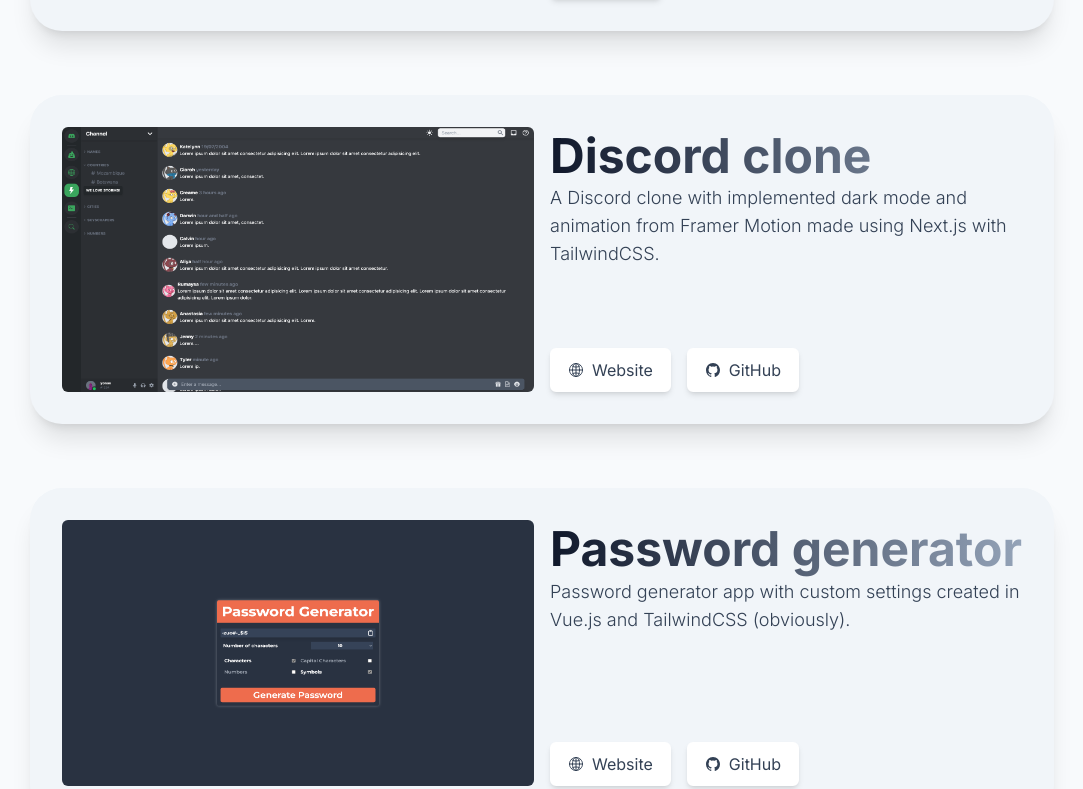
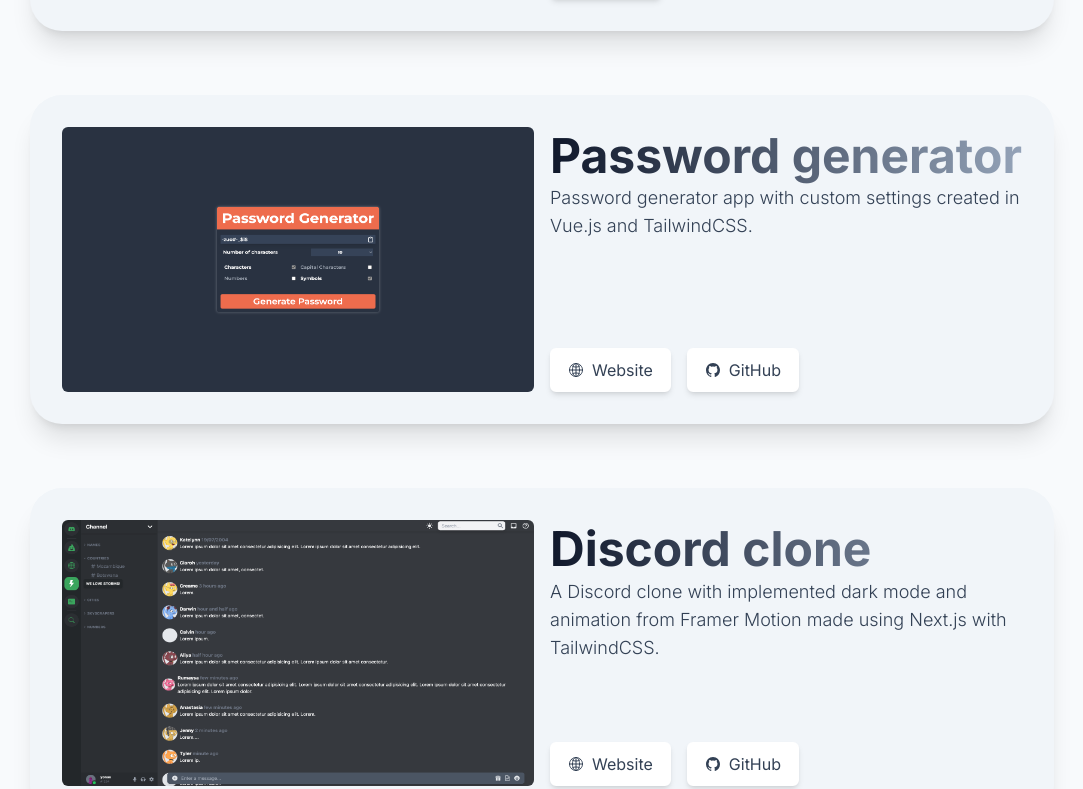
Before and after one commit to artdukintsugi/portfolio, a Next.js app: page /projects in a window 1280 px wide. Shown: the part 971-1760 px from the top of the page, without its empty margins (98-1181 px from the left). Built offline with nearby package versions, Linux system fonts and the light colour scheme.

Commit message:
changed overflow to hidden

```diff
--- a/app/about/page.js
+++ b/app/about/page.js
@@ -29,7 +29,12 @@
       <div className="my-16 lg:my-24 px-16 md:px-32 xl:px-64 grid grid-cols-[1fr_2fr] grid-rows-4 gap-4">
         <div className="flex items-center justify-start col-span-2 gap-8 md:gap-16 card">
           <div className="relative overflow-hidden rounded-full w-36 sm:w-44 md:w-64 aspect-square">
-            <Image alt="photo of me again" src="/me_2.jpeg" fill />
+            <Image
+              sizes="200px"
+              alt="photo of me again"
+              src="/me_2.jpeg"
+              fill
+            />
           </div>
           <div className="flex flex-col items-start w-full h-full justify-evenly">
             <h1 className="text-xl sm:text-2xl md:text-4xl lg:text-5xl xl:text-6xl gradient !leading-[1.2] font-extrabold breakpoints">
--- a/app/globals.css
+++ b/app/globals.css
@@ -4,10 +4,12 @@
 
 html {
   scroll-behavior: smooth;
+  overflow: hidden;
   @apply text-slate-700;
 }
 
 body {
+  overflow: hidden;
   @apply bg-slate-50;
 }
 
--- a/app/projects/page.js
+++ b/app/projects/page.js
@@ -26,20 +26,19 @@
           text="My surprisingly biggest project is this portfolio. Created with Next.js using TailwindCSS."
         />
         <Project
+          name="Password generator"
+          img="passcreator.png"
+          url="https://password-generator-yonas.netlify.app/"
+          github="https://github.com/yonysek/password-creator"
+          text="Password generator app with custom settings created in Vue.js and TailwindCSS."
+        />
+        <Project
           name="Discord clone"
           img="dcclone.png"
           url="https://discord-clone-yonas.vercel.app/"
           github="https://github.com/yonysek/discord-clone"
           text="A Discord clone with implemented dark mode and animation from Framer Motion made using Next.js with TailwindCSS."
         />
-        <Project
-          name="Password generator"
-          img="passcreator.png"
-          url="https://password-generator-yonas.netlify.app/"
-          github="https://github.com/yonysek/password-creator"
-          text="Password generator app with custom settings created in Vue.js and TailwindCSS (obviously)."
-        />
-
         <h1 className="z-10 px-4 py-2 my-24 text-2xl font-black leading-normal text-center border-2 shadow-lg opacity-50 rounded-xl bg- border-slate-400 gradient lg:text-5xl sm:text-3xl md:text-4xl bg-slate-50">
           MORE COMING!
         </h1>
```
